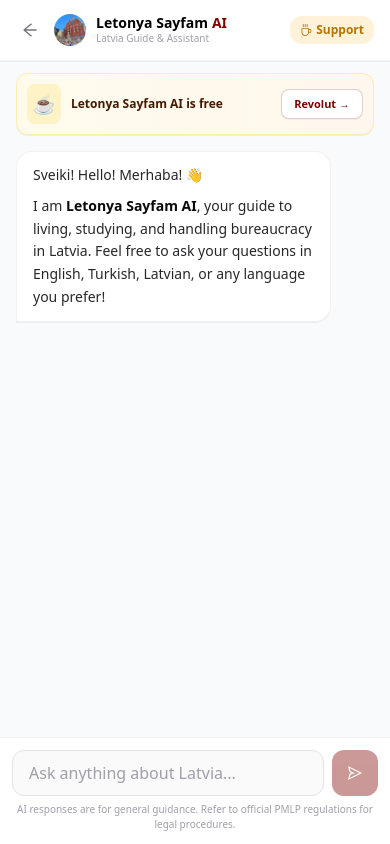
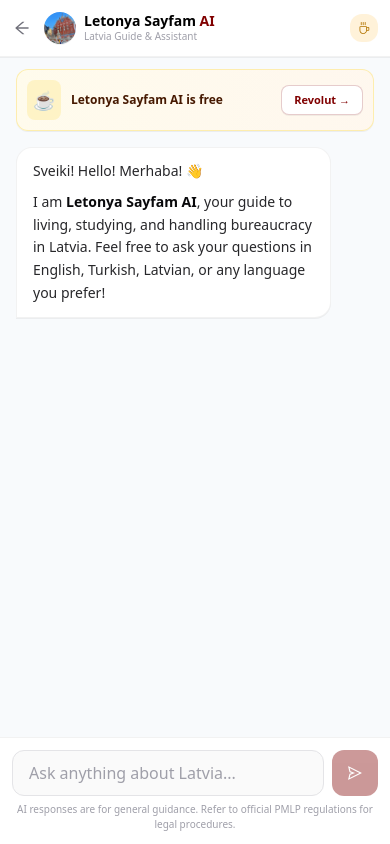
Before and after one commit to atakankaracali/letonyasayfam, a Next.js app: page /ai in a window 390 px wide. Built offline with nearby package versions, Linux system fonts and the light colour scheme; what @ant-design/nextjs-registry would draw is missing.

Commit message:
Fix-Mobile

```diff
--- a/app/ai/page.tsx
+++ b/app/ai/page.tsx
@@ -119,49 +119,51 @@ export default function AIPage() {
 
   return (
     <div className="flex flex-col h-[100dvh] bg-[#f8fafc] overflow-hidden">
-      <header className="flex items-center justify-between px-4 py-3 bg-white border-b border-black/5 shadow-2xs shrink-0">
-        <div className="flex items-center gap-2.5">
+      <header className="flex items-center justify-between gap-2 px-3 sm:px-4 py-2.5 bg-white border-b border-black/5 shadow-2xs shrink-0">
+        <div className="flex items-center gap-2 min-w-0">
           <Link
             href="/home"
-            className="p-1.5 rounded-xl text-zinc-500 hover:text-black hover:bg-zinc-100 transition"
-            title="Back to Home"
+            className="p-1.5 -ml-1 rounded-xl text-zinc-500 hover:text-black hover:bg-zinc-100 transition shrink-0"
+            aria-label="Back to Home"
           >
             <ArrowLeftOutlined className="text-base" />
           </Link>
-          <div className="flex items-center gap-2.5">
           <Image
             src="/logo.jpg"
             alt="Letonya Sayfam"
             width={32}
             height={32}
-              className="rounded-full shadow-2xs"
+            className="rounded-full shadow-2xs shrink-0"
           />
-            <div>
-              <h1 className="text-sm font-black text-black leading-tight flex items-center gap-1">
+          <div className="min-w-0">
+            <h1 className="text-sm font-black text-black leading-tight truncate">
               Letonya Sayfam <span className="text-[#800000]">AI</span>
             </h1>
-              <p className="text-[10px] text-zinc-400">Latvia Guide & Assistant</p>
-            </div>
+            <p className="text-[10px] text-zinc-400 truncate">Latvia Guide & Assistant</p>
           </div>
         </div>
 
-        <div className="flex items-center gap-2">
+        <div className="flex items-center gap-1.5 shrink-0">
           {hasConversation && (
             <button
               onClick={handleClearChat}
-              className="text-xs text-zinc-400 hover:text-zinc-600 px-2 py-1 rounded-lg hover:bg-zinc-100 transition flex items-center gap-1"
+              aria-label="Clear chat"
+              title="Clear chat"
+              className="flex items-center gap-1 text-xs text-zinc-400 hover:text-zinc-600 p-2 sm:px-2 sm:py-1 rounded-lg hover:bg-zinc-100 transition"
             >
-              <ClearOutlined /> Clear
+              <ClearOutlined />
+              <span className="hidden sm:inline">Clear</span>
             </button>
           )}
           <a
             href="https://revolut.me/atakaneae4"
             target="_blank"
             rel="noreferrer"
-            className="flex items-center gap-1 text-xs bg-[#FFA800]/15 text-[#b37400] font-bold px-2.5 py-1.5 rounded-xl hover:bg-[#FFA800]/25 transition"
+            aria-label="Support Letonya Sayfam AI on Revolut"
+            className="flex items-center gap-1 text-xs bg-[#FFA800]/15 text-[#b37400] font-bold p-2 sm:px-2.5 sm:py-1.5 rounded-xl hover:bg-[#FFA800]/25 transition"
           >
             <CoffeeOutlined />
-            <span>Support</span>
+            <span className="hidden sm:inline">Support</span>
           </a>
         </div>
       </header>
```
Lines whose indentation alone changed are shown as unchanged.
